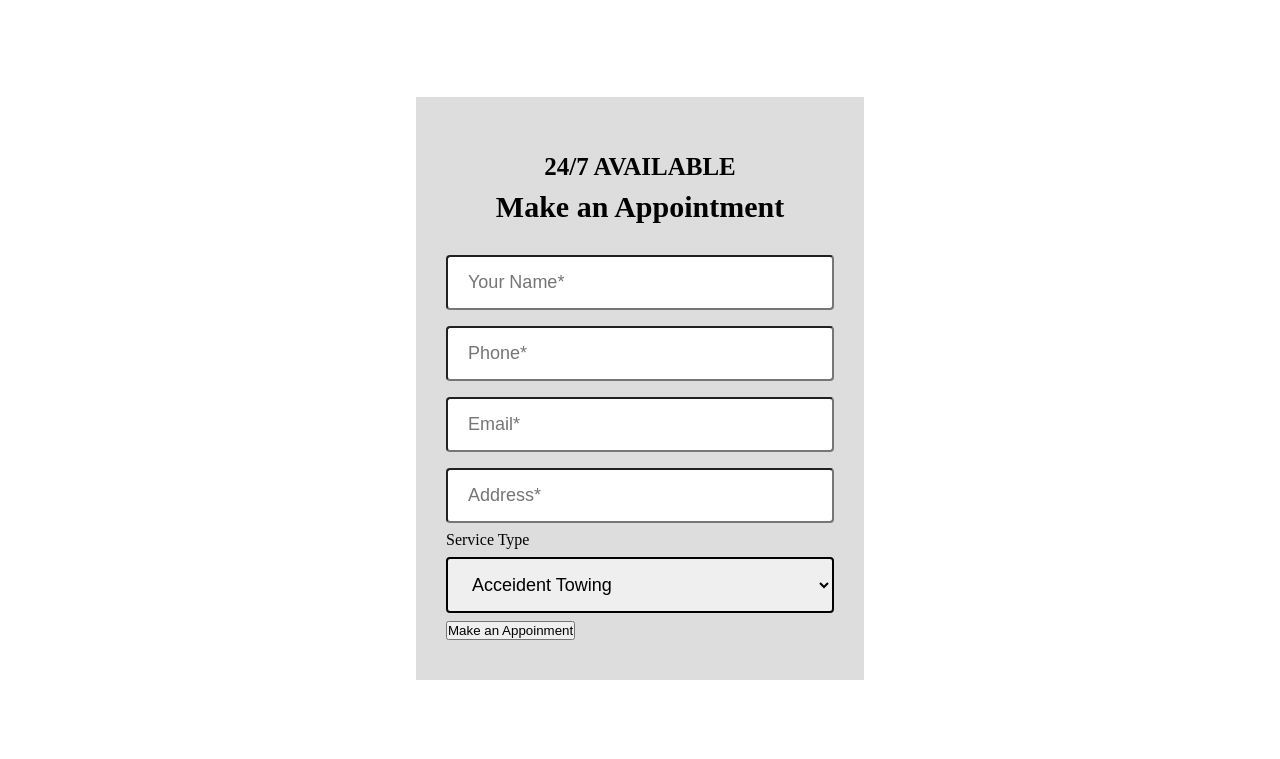
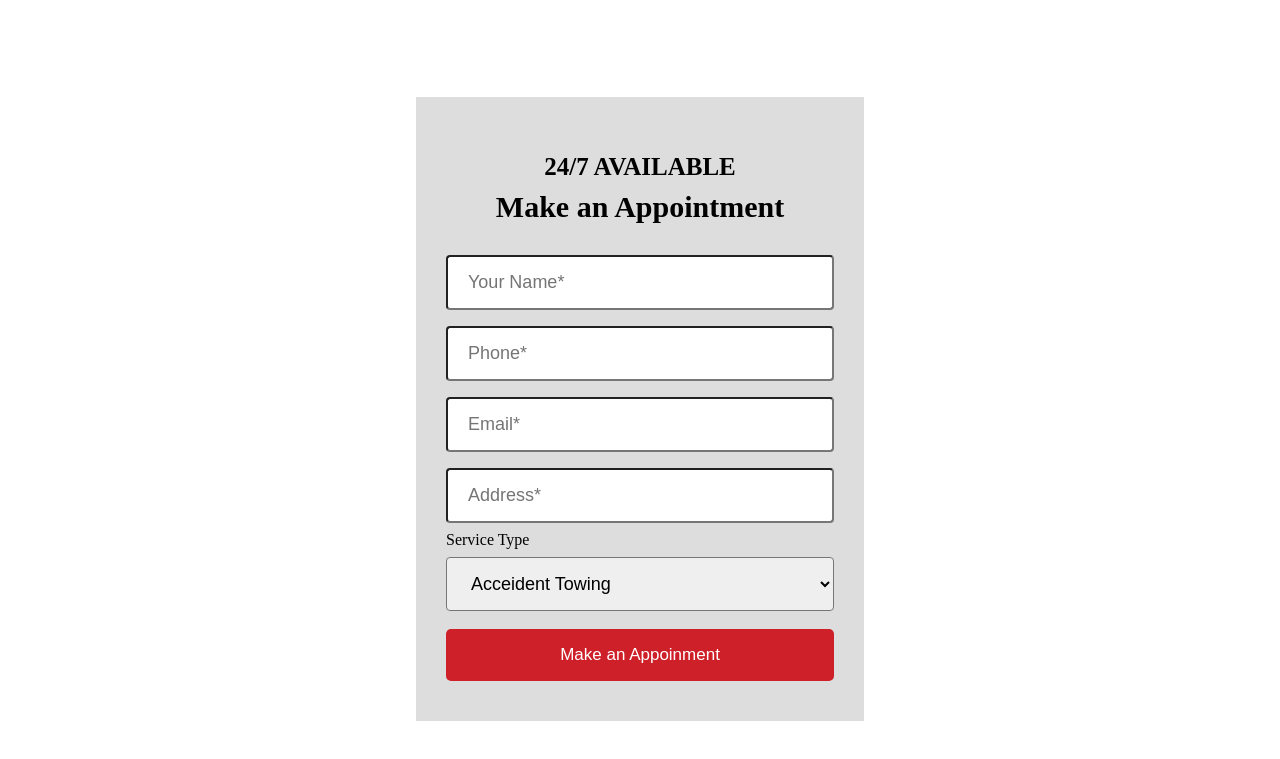
Before and after one commit to Kawser-SK/CSS-Form-Layout, a plain HTML site: page index.html in a window 1280 px wide. Shown: the part 833-1592 px from the top of the page. Drawn offline with Linux system fonts and the light colour scheme.

Commit message:
Update style.css

```diff
--- a/style.css
+++ b/style.css
@@ -108,10 +108,22 @@ input[type=tel], select {
     margin: 8px 0;
     border-radius: 4px;
 }
- select{
-     border: 2px solid rgb(0, 0, 0);
+
+label{
+    font: size 19px;
  }
-select option {
-     border: 2px solid #ddd;
-     padding: 10px 10px !important;
- }
+ input[type=submit] {
+    width: 100%;
+    background-color: #CE2029;
+    color: #fff;
+    border: none;
+    border-radius: 5px;
+    padding: 16px;
+    font-size: 17px;
+    margin-top: 10px;
+}
+input[type=submit]:hover {
+    background: #000;
+    transition: .4s;
+
+}
```
